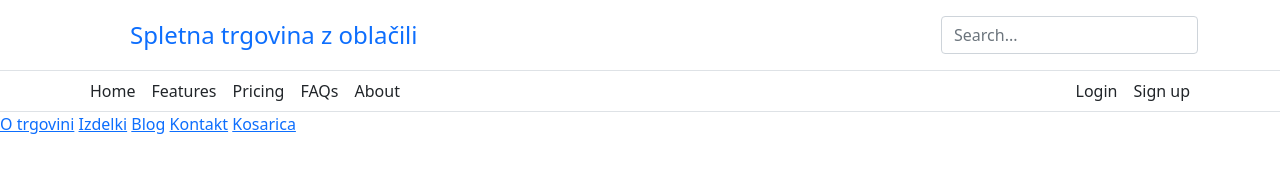
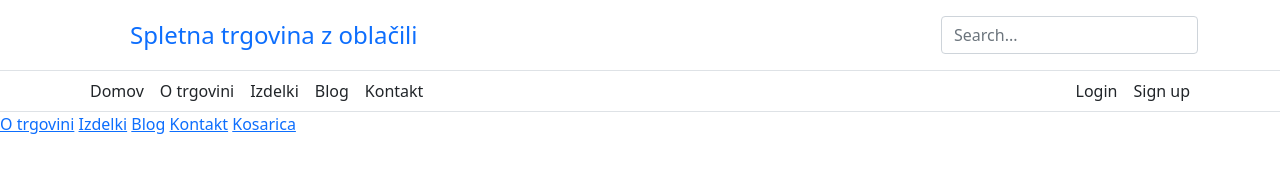
Before and after one commit to Mardalock/OnlineStoreSeminarRep, a plain HTML site: page seminar spletno programiranje/NaslovnaStran/index.html in a window 1280 px wide. Drawn offline with nearby package versions, Linux system fonts and the light colour scheme.

Commit message:
Update index.html navbar imena prevedena

```diff
--- a/seminar spletno programiranje/NaslovnaStran/index.html
+++ b/seminar spletno programiranje/NaslovnaStran/index.html
@@ -34,11 +34,11 @@
         <nav class=" bg-body-tertiary border-bottom">
             <div class="container d-flex flex-wrap">
               <ul class="nav me-auto">
-                <li class="nav-item"><a href="#" class="nav-link link-dark px-2 active" aria-current="page">Home</a></li>
-                <li class="nav-item"><a href="#" class="nav-link link-dark px-2">Features</a></li>
-                <li class="nav-item"><a href="#" class="nav-link link-dark px-2">Pricing</a></li>
-                <li class="nav-item"><a href="#" class="nav-link link-dark px-2">FAQs</a></li>
-                <li class="nav-item"><a href="#" class="nav-link link-dark px-2">About</a></li>
+                <li class="nav-item"><a href="#" class="nav-link link-dark px-2 active" aria-current="page">Domov</a></li>
+                <li class="nav-item"><a href="#" class="nav-link link-dark px-2">O trgovini</a></li>
+                <li class="nav-item"><a href="#" class="nav-link link-dark px-2">Izdelki</a></li>
+                <li class="nav-item"><a href="#" class="nav-link link-dark px-2">Blog</a></li>
+                <li class="nav-item"><a href="#" class="nav-link link-dark px-2">Kontakt</a></li>
               </ul>
               <ul class="nav">
                 <li class="nav-item"><a href="#" class="nav-link link-dark px-2">Login</a></li>
```
